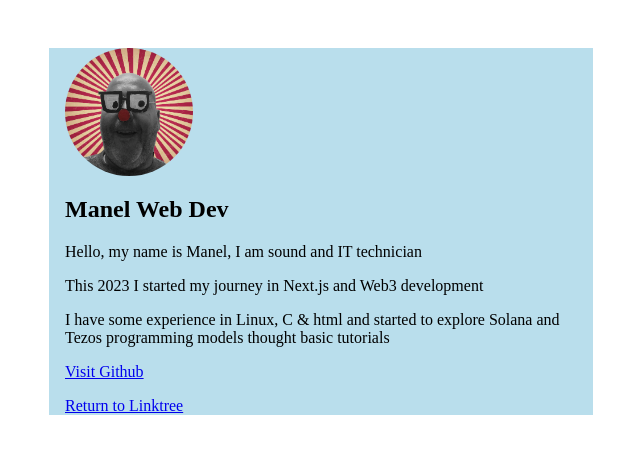
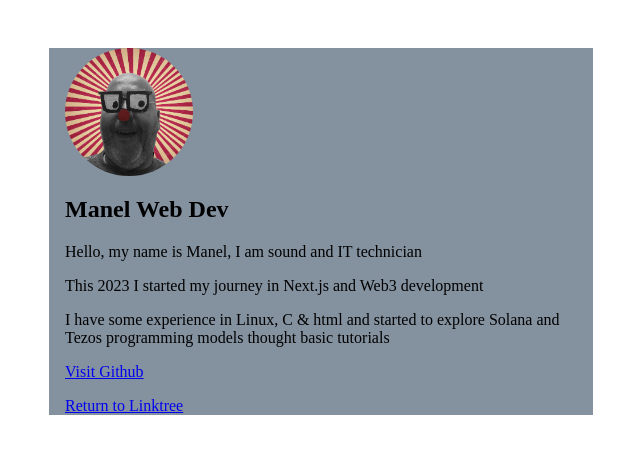
Before and after one commit to ManelWebDev/bio, a Next.js app: page / in a window 1280 px wide. Shown: the top 454 px of the page, without its empty margins (319-959 px from the left). Built offline with nearby package versions, Linux system fonts and the light colour scheme.

Commit message:
Update layout.module.css

```diff
--- a/components/layout.module.css
+++ b/components/layout.module.css
@@ -1,5 +1,5 @@
 .container {
-  background-color: rgba(117, 190, 218, 0.5);
+  background-color: hsl(210, 12%, 57%);
   max-width: 32rem;
   padding: 0 1rem;
   margin: 3rem auto 6rem;
```
